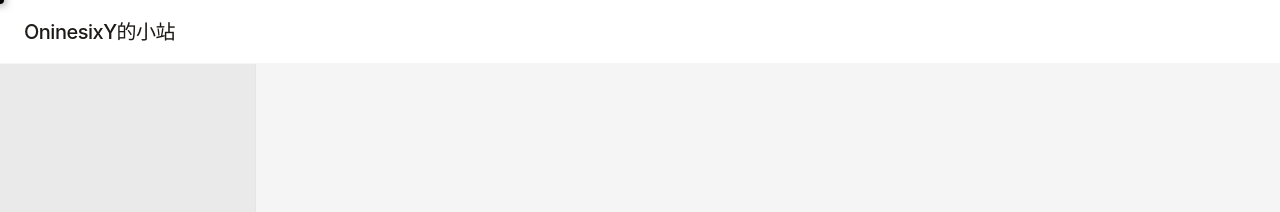
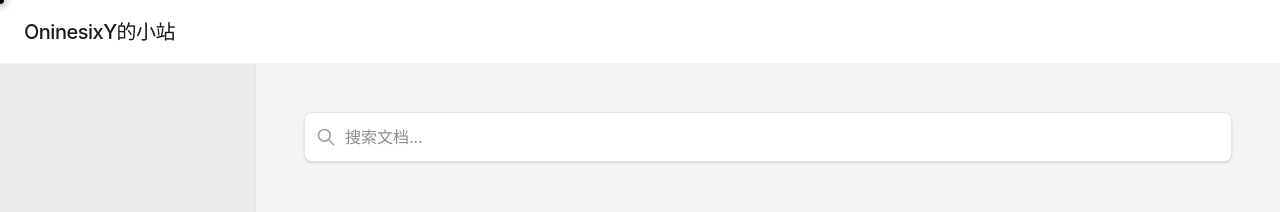
Before and after one commit to TheOninesixY/TheOninesixY.github.io, a React (Vite) app: page / in a window 1280 px wide. Shown: the top 212 px of the page. Built offline with nearby package versions, Linux system fonts and the light colour scheme.

Commit message:
Update BlogApp.tsx

```diff
--- a/core/BlogApp.tsx
+++ b/core/BlogApp.tsx
@@ -20,6 +20,12 @@ export default function BlogApp() {
     const saved = localStorage.getItem('blog-custom-cursor');
     return saved !== null ? JSON.parse(saved) : true;
   });
+
+  const [searchTerm, setSearchTerm] = useState('');
+
+  const handleSearchChange = (e: React.ChangeEvent<HTMLInputElement>) => {
+    setSearchTerm(e.target.value);
+  };
 
   const mainContentRef = React.useRef<HTMLDivElement>(null);
 
@@ -357,9 +363,33 @@ export default function BlogApp() {
                       ))}
                     </div>
                   )}
+
+                  {/* Search Box */}
+                  <div className="mb-8">
+                    <div className="relative">
+                      <input
+                        type="text"
+                        placeholder="搜索文档..."
+                        value={searchTerm}
+                        onChange={handleSearchChange}
+                        className="w-full px-4 py-3 pl-10 bg-white border border-stone-200 rounded-lg shadow-sm focus:outline-none focus:ring-2 focus:ring-blue-500 focus:border-transparent transition-all duration-200"
+                      />
+                      <div className="absolute left-3 top-1/2 transform -translate-y-1/2 text-stone-400">
+                        <svg xmlns="http://www.w3.org/2000/svg" className="h-5 w-5" fill="none" viewBox="0 0 24 24" stroke="currentColor">
+                          <path strokeLinecap="round" strokeLinejoin="round" strokeWidth={2} d="M21 21l-6-6m2-5a7 7 0 11-14 0 7 7 0 0114 0z" />
+                        </svg>
+                      </div>
+                    </div>
+                  </div>
                   {currentFolder ? (
                     <div className="grid grid-cols-1 lg:grid-cols-2 gap-8">
-                      {getFolderContents().map((item) => (
+                      {getFolderContents().filter(item => {
+                        if (!searchTerm) return true;
+                        const searchLower = searchTerm.toLowerCase();
+                        const title = (item.title || item.post?.title || item.name || '').toLowerCase();
+                        const excerpt = item.type === 'file' ? (item.post?.excerpt || '').toLowerCase() : '';
+                        return title.includes(searchLower) || excerpt.includes(searchLower);
+                      }).map((item) => (
                         <motion.article
                           key={item.path}
                           whileHover={{
@@ -394,7 +424,12 @@ export default function BlogApp() {
                     </div>
                   ) : (
                     <div className="grid grid-cols-1 lg:grid-cols-2 gap-8">
-                      {posts.map((post) => (
+                      {posts.filter(post => {
+                        if (!searchTerm) return true;
+                        const searchLower = searchTerm.toLowerCase();
+                        return post.title.toLowerCase().includes(searchLower) ||
+                               post.excerpt.toLowerCase().includes(searchLower);
+                      }).map((post) => (
                         <motion.article
                           key={post.slug}
                           whileHover={{
```
